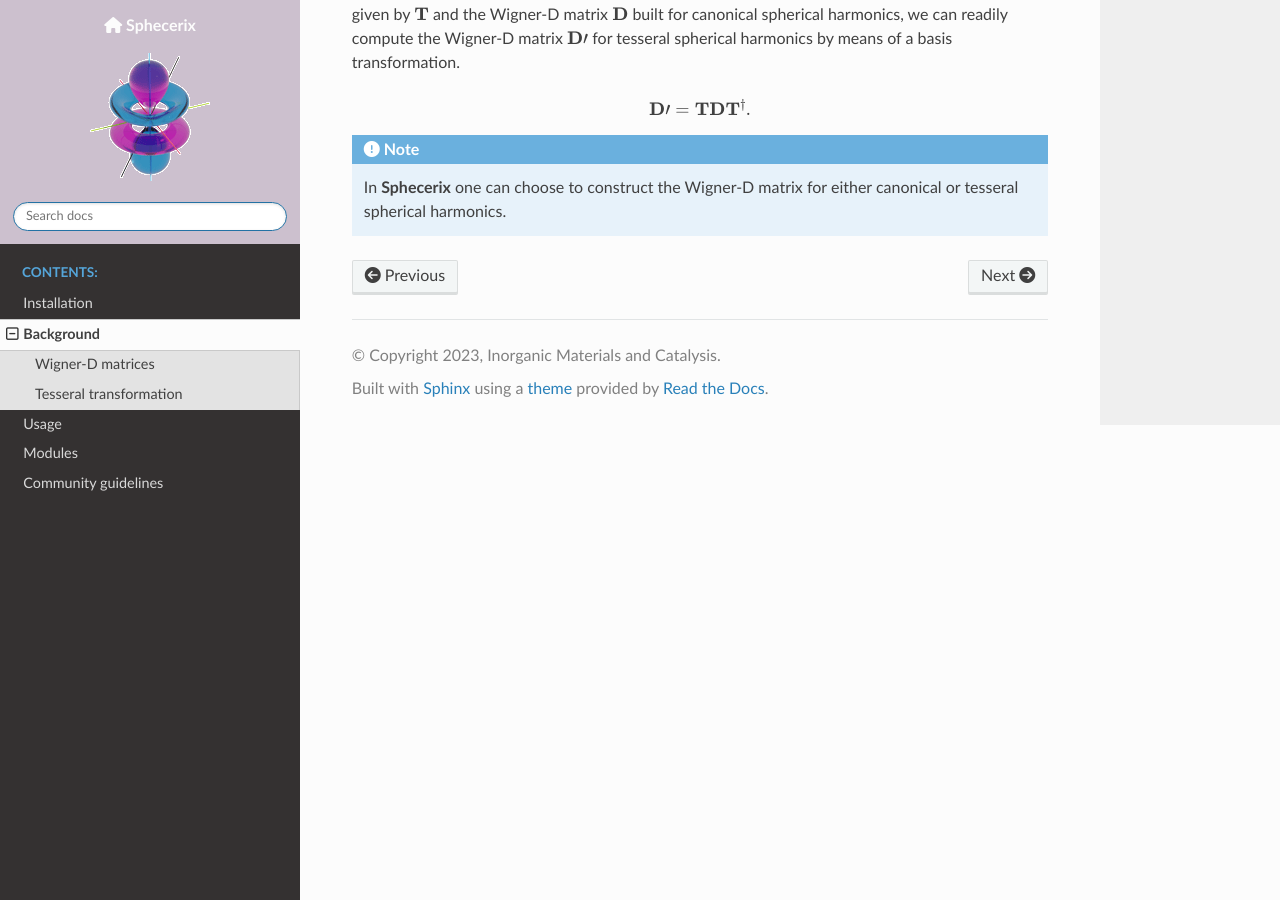
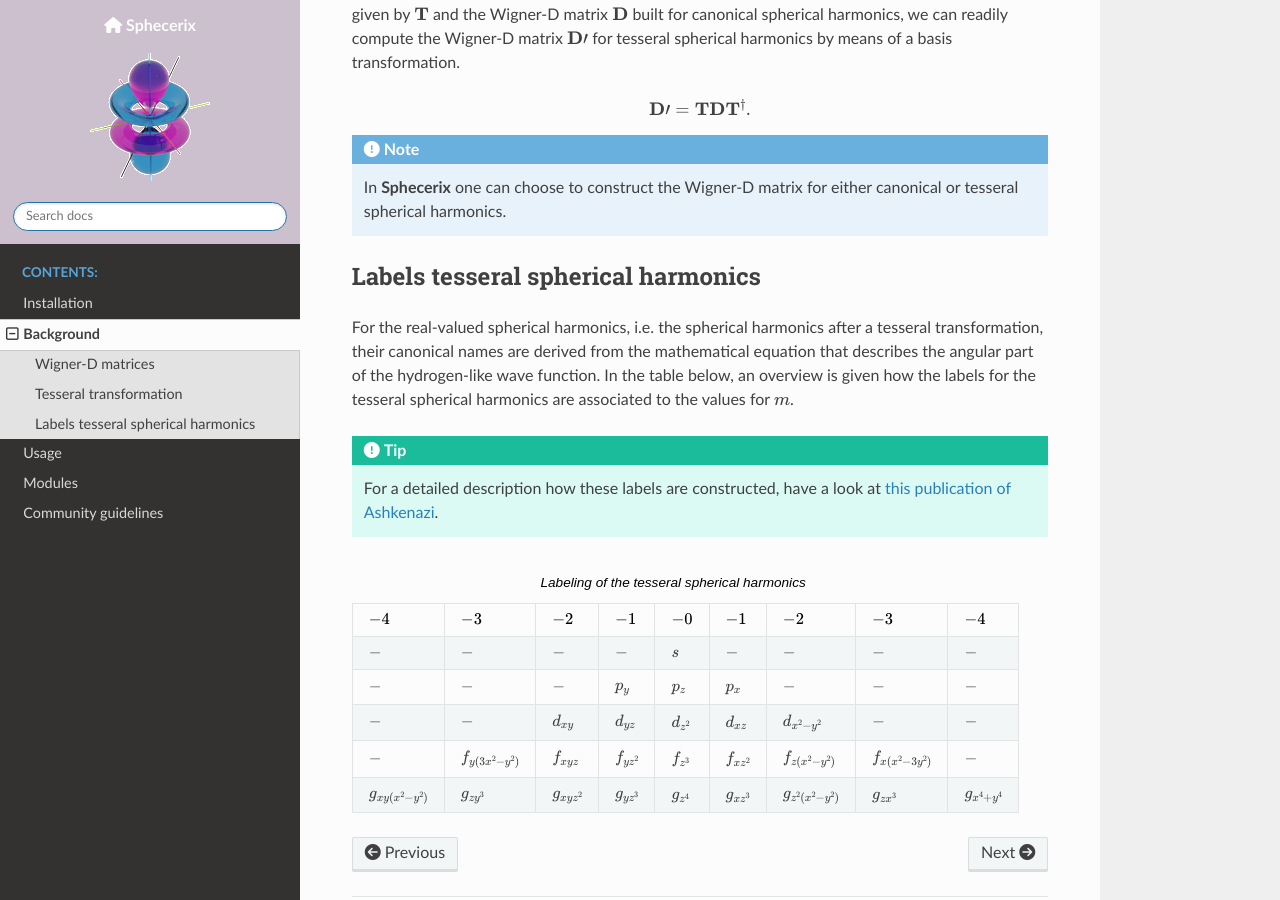
Before and after one commit to ifilot/sphecerix, a Sphinx documentation site: the page built from docs/background.rst, in a window 1280 px wide and 900 px high, scrolled down 649 px. Built offline with Sphinx 7.4.7 and the Read the Docs theme 2.0.0, drawn with Linux system fonts in a browser that asks for light colours; nearby versions of some CDN libraries.

Commit message:
Expanding documentation

```diff
--- a/docs/background.rst
+++ b/docs/background.rst
@@ -40,3 +40,74 @@ tesseral ones as given by :math:`\mathbf{T}` and the Wigner-D matrix :math:`\mat
 .. note::
   In :program:`Sphecerix` one can choose to construct the Wigner-D matrix for either
   canonical or tesseral spherical harmonics.
+
+Labels tesseral spherical harmonics
+-----------------------------------
+
+For the real-valued spherical harmonics, i.e. the spherical harmonics after a
+tesseral transformation, their canonical names are derived from the
+mathematical equation that describes the angular part of the hydrogen-like
+wave function. In the table below, an overview is given how the labels for
+the tesseral spherical harmonics are associated to the values for :math:`m`.
+
+.. tip::
+  For a detailed description how these labels are constructed, have a look
+  at `this publication of Ashkenazi <https://pubs.acs.org/doi/abs/10.1021/ed082p323>`_.
+
+.. list-table:: Labeling of the tesseral spherical harmonics
+   :header-rows: 1
+
+   * - :math:`-4`
+     - :math:`-3`
+     - :math:`-2`
+     - :math:`-1`
+     - :math:`-0`
+     - :math:`-1`
+     - :math:`-2`
+     - :math:`-3`
+     - :math:`-4`
+   * - :math:`-`
+     - :math:`-`
+     - :math:`-`
+     - :math:`-`
+     - :math:`s`
+     - :math:`-`
+     - :math:`-`
+     - :math:`-`
+     - :math:`-`
+   * - :math:`-`
+     - :math:`-`
+     - :math:`-`
+     - :math:`p_{y}`
+     - :math:`p_{z}`
+     - :math:`p_{x}`
+     - :math:`-`
+     - :math:`-`
+     - :math:`-`
+   * - :math:`-`
+     - :math:`-`
+     - :math:`d_{xy}`
+     - :math:`d_{yz}`
+     - :math:`d_{z^{2}}`
+     - :math:`d_{xz}`
+     - :math:`d_{x^2-y^2}`
+     - :math:`-`
+     - :math:`-`
+   * - :math:`-`
+     - :math:`f_{y(3x^2-y^2)}`
+     - :math:`f_{xyz}`
+     - :math:`f_{yz^2}`
+     - :math:`f_{z^3}`
+     - :math:`f_{xz^2}`
+     - :math:`f_{z(x^2-y^2)}`
+     - :math:`f_{x(x^2-3y^2)}`
+     - :math:`-`
+   * - :math:`g_{xy(x^2-y^2)}`
+     - :math:`g_{zy^3}`
+     - :math:`g_{xyz^2}`
+     - :math:`g_{yz^3}`
+     - :math:`g_{z^4}`
+     - :math:`g_{xz^3}`
+     - :math:`g_{z^2(x^2-y^2)}`
+     - :math:`g_{zx^3}`
+     - :math:`g_{x^4+y^4}`
```
